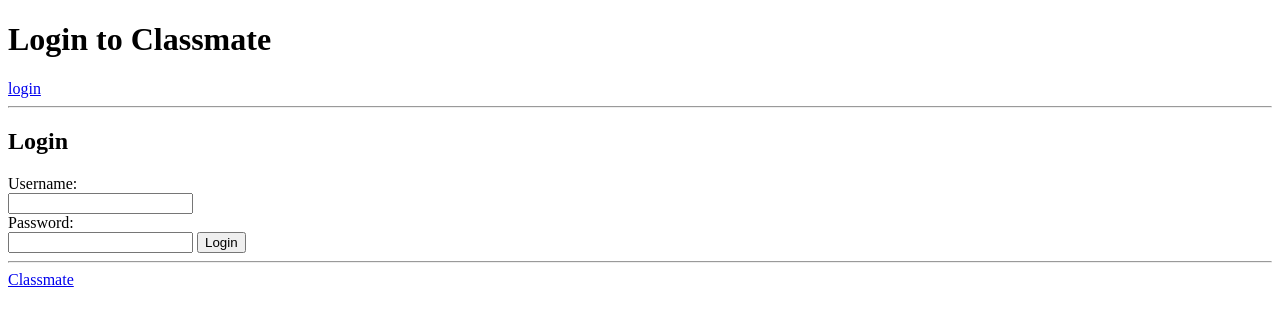
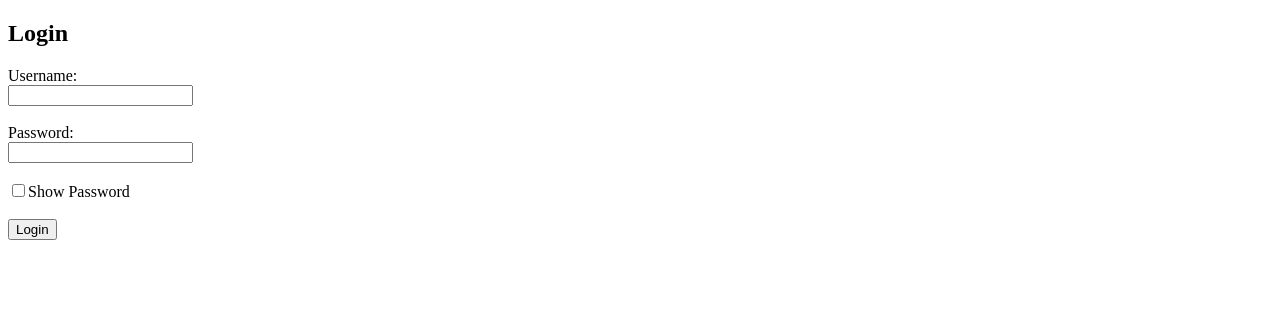
Before and after one commit to lukecheng1998/ClassMate, a Django app: page /login/ in a window 1280 px wide. Shown: the top 326 px of the page. Run offline with Django 3.2, Linux system fonts and the light colour scheme.

Commit message:
add view toggle capability to password field

```diff
--- a/FrontEnd/templates/login.html
+++ b/FrontEnd/templates/login.html
@@ -1,14 +1,32 @@
-{% extends 'base.html' %}
+{#{% extends 'base.html' %}#}
+{##}
+{#{% block title %}Login{% endblock %}#}
 
-{% block title %}Login{% endblock %}
+<!DOCTYPE html>
+<html>
+<body>
 
-{% block content %}
-  <h2>Login</h2>
+<h2>Login</h2>
+
     <form method="post">
         <label for="username">Username:</label><br>
-        <input type="text" id="username" name="username"><br>
+        <input type="text" id="username" name="username"><br><br>
         <label for="password">Password:</label><br>
-        <input type="text" id="password" name="password">
+        <input type="password" id="password" name="password"><br><br>
+        <input type="checkbox" onclick="showPass()">Show Password<br><br>
       <button type="submit">Login</button>
     </form>
-{% endblock %}
+
+<script>
+function showPass() {
+  var x = document.getElementById("password");
+  if (x.type === "password") {
+    x.type = "text";
+  } else {
+    x.type = "password";
+  }
+}
+</script>
+
+</body>
+</html>
```
